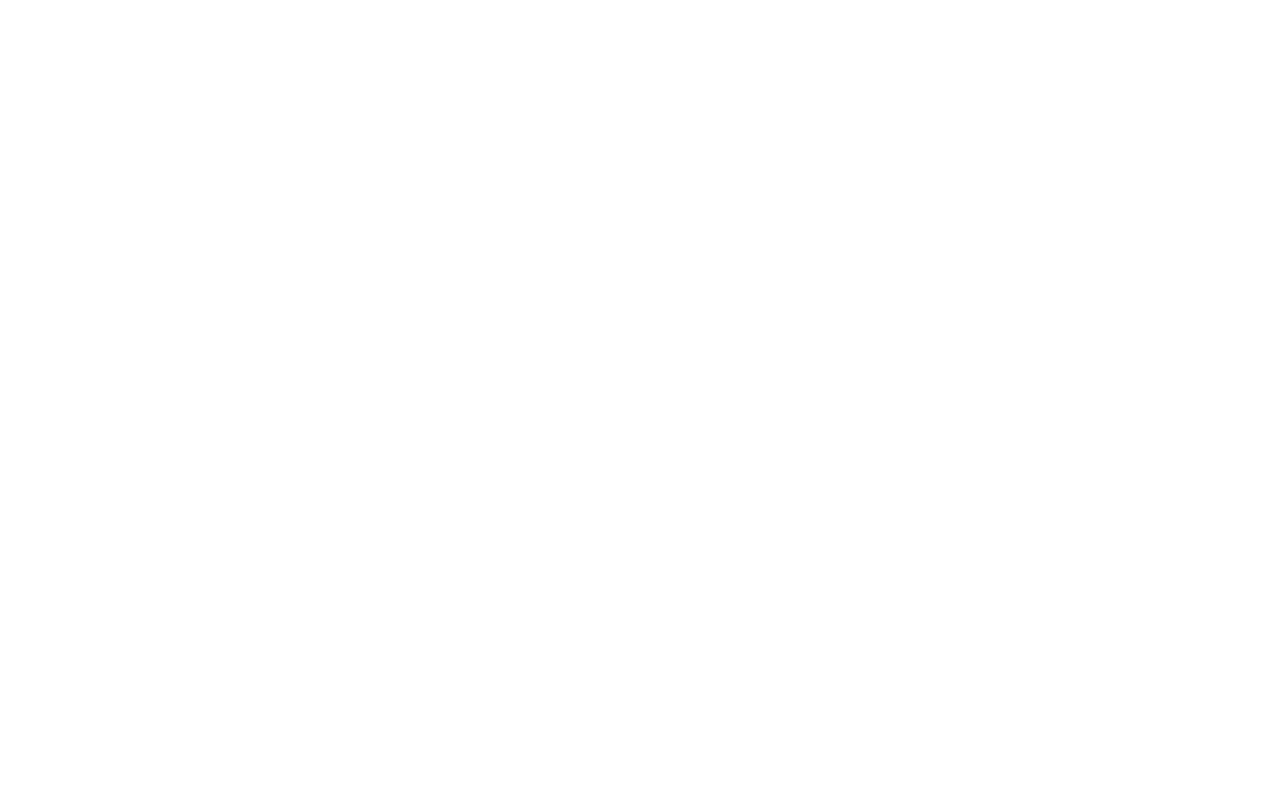
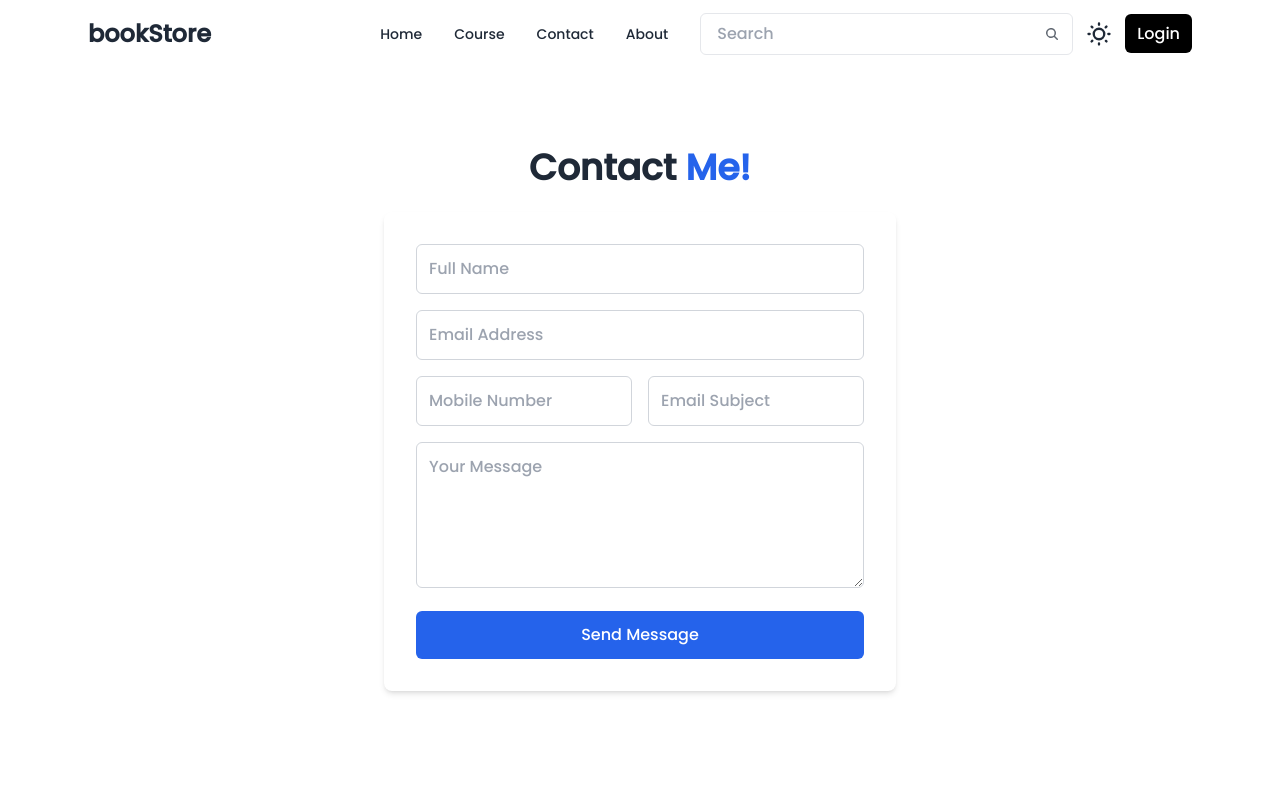
Before and after one commit to vjzest/Bookstore, a React (Vite) app in the folder Frontend/: page /contact in a window 1280 px wide. Before the commit this address had no page. Shown: the top 800 px of the page. Built offline with nearby package versions, Linux system fonts and the light colour scheme.

Commit message:
Your commit message

```diff
--- a/Frontend/package.json
+++ b/Frontend/package.json
@@ -12,6 +12,7 @@
     "dependencies": {
         "@react-native-community/slider": "^4.5.2",
         "axios": "^1.6.8",
+        "framer-motion": "^11.5.6",
         "react": "^18.2.0",
         "react-card-slider-component": "^1.0.9",
         "react-dom": "^18.2.0",
--- /dev/null
+++ b/Frontend/src/Abouts/AboutSection.jsx
@@ -0,0 +1,17 @@
+import React from "react";
+import Navbar from "../components/Navbar";
+import About from "../components/About";
+import Footer from "../components/Footer";
+function AboutSection() {
+  return (
+    <>
+      <Navbar />
+      <div className=" min-h-screen">
+        <About />
+      </div>
+      <Footer />
+    </>
+  );
+}
+
+export default AboutSection;
--- a/Frontend/src/App.jsx
+++ b/Frontend/src/App.jsx
@@ -5,10 +5,13 @@ import Courses from "./courses/Courses";
 import Signup from "./components/Signup";
 import { Toaster } from "react-hot-toast";
 import { useAuth } from "./context/AuthProvider";
+import Contacts from "./contact/Contacts"; // Corrected import
+import AboutSection from "./Abouts/AboutSection";
 
 function App() {
   const [authUser, setAuthUser] = useAuth();
   console.log(authUser);
+
   return (
     <>
       <div className="dark:bg-slate-900 dark:text-white">
@@ -18,6 +21,10 @@ function App() {
             path="/course"
             element={authUser ? <Courses /> : <Navigate to="/signup" />}
           />
+          {/* Removed the extra Routes component */}
+          <Route path="/contact" element={<Contacts />} />
+          <Route path="/about" element={<AboutSection />} />
+
           <Route path="/signup" element={<Signup />} />
         </Routes>
         <Toaster />
--- /dev/null
+++ b/Frontend/src/components/About.jsx
@@ -0,0 +1,92 @@
+import React from "react";
+import { motion } from "framer-motion";
+
+const AboutSection = () => {
+  const containerVariants = {
+    hidden: { opacity: 0, y: 20 },
+    visible: { opacity: 1, y: 0 },
+  };
+
+  const itemVariants = {
+    hidden: { opacity: 0, y: 10 },
+    visible: { opacity: 1, y: 0 },
+  };
+
+  return (
+    <motion.section
+      className="max-w-screen-2xl container mx-auto md:px-20 px-4 py-16 text-[#fdfdfd] shadow-lg mt-12"
+      initial="hidden"
+      animate="visible"
+      variants={containerVariants}
+      transition={{ duration: 1.0 }}
+    >
+      <motion.h2
+        className="text-4xl font-bold text-center mb-8"
+        variants={itemVariants}
+        transition={{ duration: 0.5, delay: 0.1 }}
+      >
+        <h2 className="text-4xl font-bold mb-6">
+          About <span className="text-blue-600">us</span>
+        </h2>
+      </motion.h2>
+
+      <motion.div className="text-lg space-y-6">
+        <motion.p
+          variants={itemVariants}
+          transition={{ duration: 0.5, delay: 0.2 }}
+        >
+          Welcome to <span className="font-semibold">[Bookstore]</span>! Our
+          mission is to make buying books easy and enjoyable for readers of all
+          ages. Whether you're looking for the latest bestsellers, classic
+          literature, or hidden gems, we have the perfect book waiting for you.
+        </motion.p>
+
+        <motion.p
+          variants={itemVariants}
+          transition={{ duration: 0.5, delay: 0.3 }}
+        >
+          We offer a wide selection of books across all genres, including
+          fiction, non-fiction, children's books, and more. With our
+          user-friendly interface, you can easily browse, compare, and purchase
+          books from the comfort of your home.
+        </motion.p>
+
+        <motion.p
+          variants={itemVariants}
+          transition={{ duration: 0.5, delay: 0.4 }}
+        >
+          At <span className="font-semibold">[Bookstore]</span>, we believe in
+          fostering a community of book lovers. Join our newsletters for
+          exclusive deals, participate in book clubs, and attend virtual author
+          events to connect with fellow readers and authors.
+        </motion.p>
+
+        <motion.p
+          className="font-semibold"
+          variants={itemVariants}
+          transition={{ duration: 0.5, delay: 0.5 }}
+        >
+          Why Shop with Us?
+        </motion.p>
+        <motion.ul className="list-disc list-inside space-y-2">
+          {[
+            "Extensive collection of books at competitive prices",
+            "Personalized recommendations based on your reading preferences",
+            "Fast, reliable shipping and easy returns",
+            "Customer support to help you with any inquiries",
+          ].map((item, index) => (
+            <motion.li
+              key={index}
+              variants={itemVariants}
+              transition={{ duration: 0.5, delay: 0.6 + index * 0.1 }}
+            >
+              {item}
+            </motion.li>
+          ))}
+        </motion.ul>
+      </motion.div>
+    </motion.section>
+  );
+};
+
+export default AboutSection;
--- /dev/null
+++ b/Frontend/src/components/Contact.jsx
@@ -0,0 +1,106 @@
+import React, { useState } from "react";
+
+const Contact = () => {
+  const [formData, setFormData] = useState({
+    name: "",
+    email: "",
+    phone: "",
+    subject: "",
+    message: "",
+  });
+
+  const handleChange = (e) => {
+    const { name, value } = e.target;
+    setFormData((prevData) => ({
+      ...prevData,
+      [name]: value,
+    }));
+  };
+
+  const handleSubmit = (e) => {
+    e.preventDefault();
+    // Add form submission logic here
+    console.log("Form data submitted: ", formData);
+  };
+
+  return (
+    <section
+      className="flex flex-col items-center dark:bg-slate-900 p-8 mt-12"
+      id="contact"
+    >
+      <h2 className="text-4xl font-bold mb-6">
+        Contact <span className="text-blue-600">Me!</span>
+      </h2>
+
+      <form
+        method="POST"
+        action=""
+        name="contactform"
+        onSubmit={handleSubmit}
+        className="w-full max-w-lg bg-white p-8 shadow-md rounded-lg"
+      >
+        <div className="mb-4">
+          <input
+            type="text"
+            name="name"
+            placeholder="Full Name"
+            value={formData.name}
+            onChange={handleChange}
+            required
+            className="w-full p-3 border border-gray-300 rounded-md focus:outline-none focus:border-blue-500"
+          />
+        </div>
+        <div className="mb-4">
+          <input
+            type="email"
+            name="email"
+            placeholder="Email Address"
+            value={formData.email}
+            onChange={handleChange}
+            required
+            className="w-full p-3 border border-gray-300 rounded-md focus:outline-none focus:border-blue-500"
+          />
+        </div>
+        <div className="flex mb-4">
+          <input
+            type="number"
+            name="phone"
+            placeholder="Mobile Number"
+            value={formData.phone}
+            onChange={handleChange}
+            required
+            className="w-1/2 p-3 mr-2 border border-gray-300 rounded-md focus:outline-none focus:border-blue-500"
+          />
+          <input
+            type="text"
+            name="subject"
+            placeholder="Email Subject"
+            value={formData.subject}
+            onChange={handleChange}
+            required
+            className="w-1/2 p-3 ml-2 border border-gray-300 rounded-md focus:outline-none focus:border-blue-500"
+          />
+        </div>
+        <div className="mb-4">
+          <textarea
+            name="message"
+            cols="30"
+            rows="5"
+            placeholder="Your Message"
+            value={formData.message}
+            onChange={handleChange}
+            required
+            className="w-full p-3 border border-gray-300 rounded-md focus:outline-none focus:border-blue-500"
+          ></textarea>
+        </div>
+        <input
+          type="submit"
+          value="Send Message"
+          className="w-full p-3 bg-blue-600 text-white rounded-md hover:bg-blue-700 cursor-pointer"
+        />
+      </form>
+    </section>
+  );
+};
+
+export default Contact;
--- a/Frontend/src/components/Course.jsx
+++ b/Frontend/src/components/Course.jsx
@@ -19,10 +19,10 @@ function Course() {
   return (
     <>
       <div className=" max-w-screen-2xl container mx-auto md:px-20 px-4">
-        <div className="mt-28 items-center justify-center text-center">
-          <h1 className="text-2xl  md:text-4xl">
+        <div className="mt-10 items-center justify-center text-center">
+          <h1 className="text-2xl  md:text-4xl mt-20">
             We're delighted to have you{" "}
-            <span className="text-pink-500"> Here! :)</span>
+            <span className="text-blue-600"> Here! :)</span>
           </h1>
           <p className="mt-12">
             Lorem ipsum dolor sit, amet consectetur adipisicing elit. Porro,
--- a/Frontend/src/components/Footer.jsx
+++ b/Frontend/src/components/Footer.jsx
@@ -2,9 +2,9 @@ import React from "react";
 
 function Footer() {
   return (
-    <div>
+    <div className="mt-10">
       <hr />
-      <footer className="footer footer-center p-10 text-base-content rounded dark:bg-slate-900 dark:text-white">
+      <footer className="footer footer-center p-10 text-base-content rounded dark:bg-slate-800 dark:text-white]">
         <nav className="grid grid-flow-col gap-4">
           <a className="link link-hover">About us</a>
           <a className="link link-hover">Contact</a>
@@ -49,7 +49,7 @@ function Footer() {
           </div>
         </nav>
         <aside>
-          <p>Copyright © 2024 - All right reserved by ACME Industries Ltd</p>
+          <p>Copyright © 2024 - All right reserved by Vijay Maurya</p>
         </aside>
       </footer>
     </div>
--- a/Frontend/src/components/Freebook.jsx
+++ b/Frontend/src/components/Freebook.jsx
@@ -66,7 +66,7 @@ function Freebook() {
         </p>
       </div>
       <div>
-        <Slider {...settings}>
+        <Slider {...settings} className="text-white">
           {book.map((item) => (
             <Cards key={item.id} item={item} />
           ))}
--- a/Frontend/src/components/Navbar.jsx
+++ b/Frontend/src/components/Navbar.jsx
@@ -59,7 +59,7 @@ function Navbar() {
 
   return (
     <div
-      className={`max-w-screen-2xl container mx-auto md:px-20 px-4 dark:bg-slate-800 dark:text-white fixed top-0 left-0 right-0 z-50 ${
+      className={`max-w-full container mx-auto md:px-20 px-4 dark:bg-slate-700 dark:text-white relative top-0 left-0 right-0 z-50 ${
         isNonSticky
           ? ""
           : sticky
--- /dev/null
+++ b/Frontend/src/contact/Contacts.jsx
@@ -0,0 +1,17 @@
+import React from "react";
+import Navbar from "../components/Navbar";
+import Contact from "../components/Contact";
+import Footer from "../components/Footer";
+function Courses() {
+  return (
+    <>
+      <Navbar />
+      <div className=" min-h-screen">
+        <Contact />
+      </div>
+      <Footer />
+    </>
+  );
+}
+
+export default Courses;
--- a/Frontend/src/index.css
+++ b/Frontend/src/index.css
@@ -7,3 +7,8 @@
 body {
   font-family: "Poppins", sans-serif;
 }
+
+.slick-dots li.slick-active button {
+  background: white;
+  border-radius: 10px; /* Set active dot color to white */
+}
```
Also changed, not shown: 2 other files (tests, documents, lock files or other folders).
